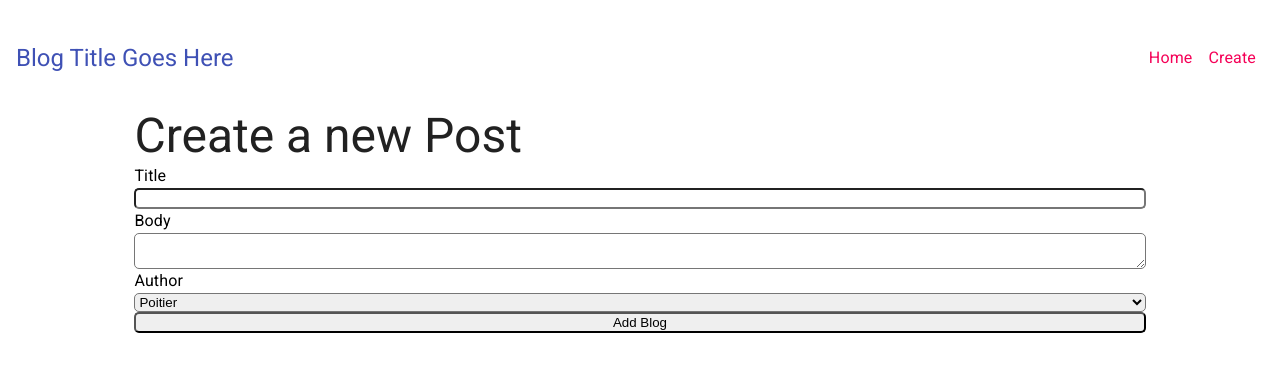
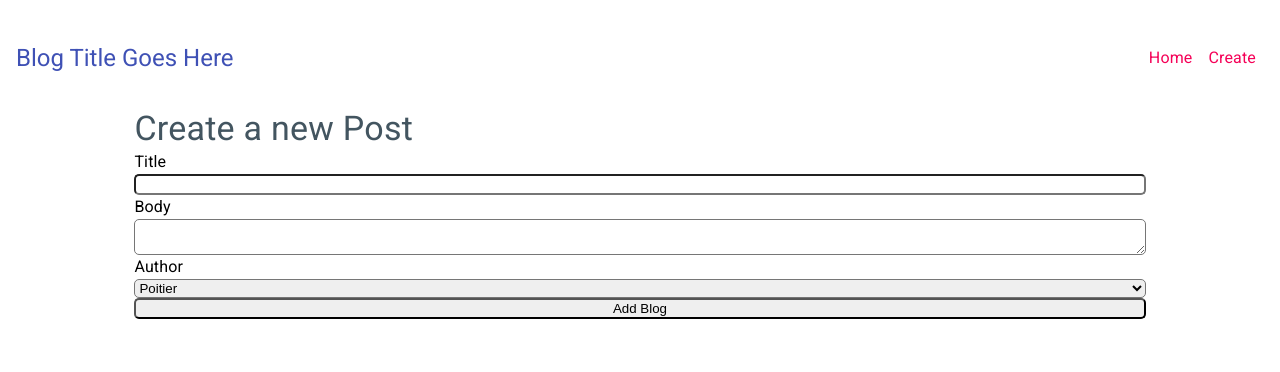
Before and after one commit to pstringe/blog, a React (Create React App) app: page /create in a window 1280 px wide. Shown: the top 372 px of the page. Built offline with nearby package versions, Linux system fonts and the light colour scheme; the HTML template or start-up script is replaced by a standard one.

Commit message:
removed redundant title, edited style for create heading

```diff
--- a/src/Create.js
+++ b/src/Create.js
@@ -13,7 +13,7 @@ const Create = () => {
     }
     return (
         <div className='create'>
-            <Typography component='h1' variant='h3' color='textPrimary'>Create a new Post</Typography>
+            <Typography component='h1' variant='h4'>Create a new Post</Typography>
             <form onSubmit={(e)=>submit(e)}>
                 <Typography component='label'>Title</Typography>
                 <input  type='text'
--- a/src/Home.js
+++ b/src/Home.js
@@ -6,7 +6,6 @@ const Home = () => {
     const {data: posts, isPending, error} = useFetch('http://localhost:8000/posts');
     return (
         <div className='home'>
-            <Typography color='textPrimary' variant='h3' component='h1'>Home</Typography>
             {error && <Typography color='textSecondary'>There was an error...</Typography>}
             {isPending && <Typography color='textSecondary'>Loading...</Typography>}
             {posts && <PostList posts={posts} heading='Featured'/>}
```
